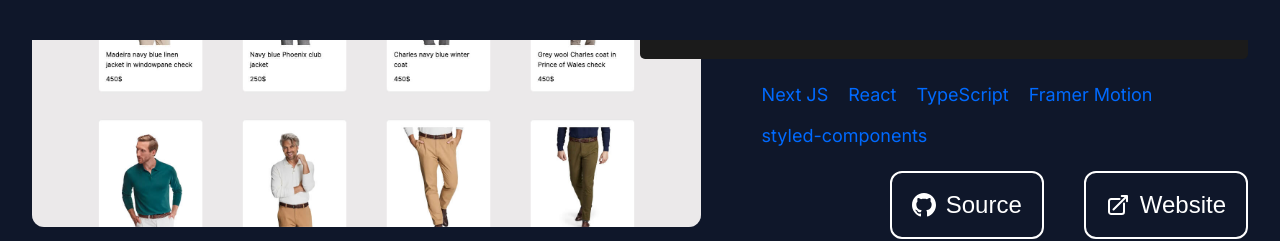
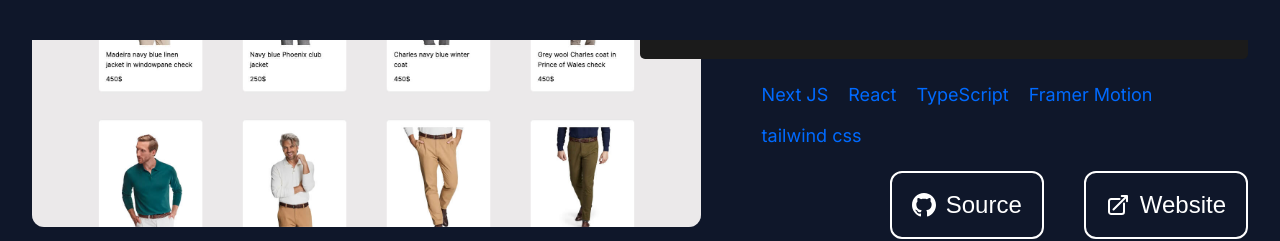
Before and after one commit to JayCodeGitHub/jaycode.pl, a Next.js app: page /experience in a window 1280 px wide. Shown: the part 1560-1801 px from the top of the page. Built offline with nearby package versions, Linux system fonts and the light colour scheme.

Commit message:
Update Clothify technologies

```diff
--- a/src/assets/projectsItems.ts
+++ b/src/assets/projectsItems.ts
@@ -43,7 +43,7 @@ export const ProjectsItems = [
         "React",
         "TypeScript",
         "Framer Motion",
-        "styled-components",
+        "tailwind css",
       ],
       href: `https://clothify-app.vercel.app/`,
       github: `https://github.com/JayCodeGitHub/Clothify`,
```
